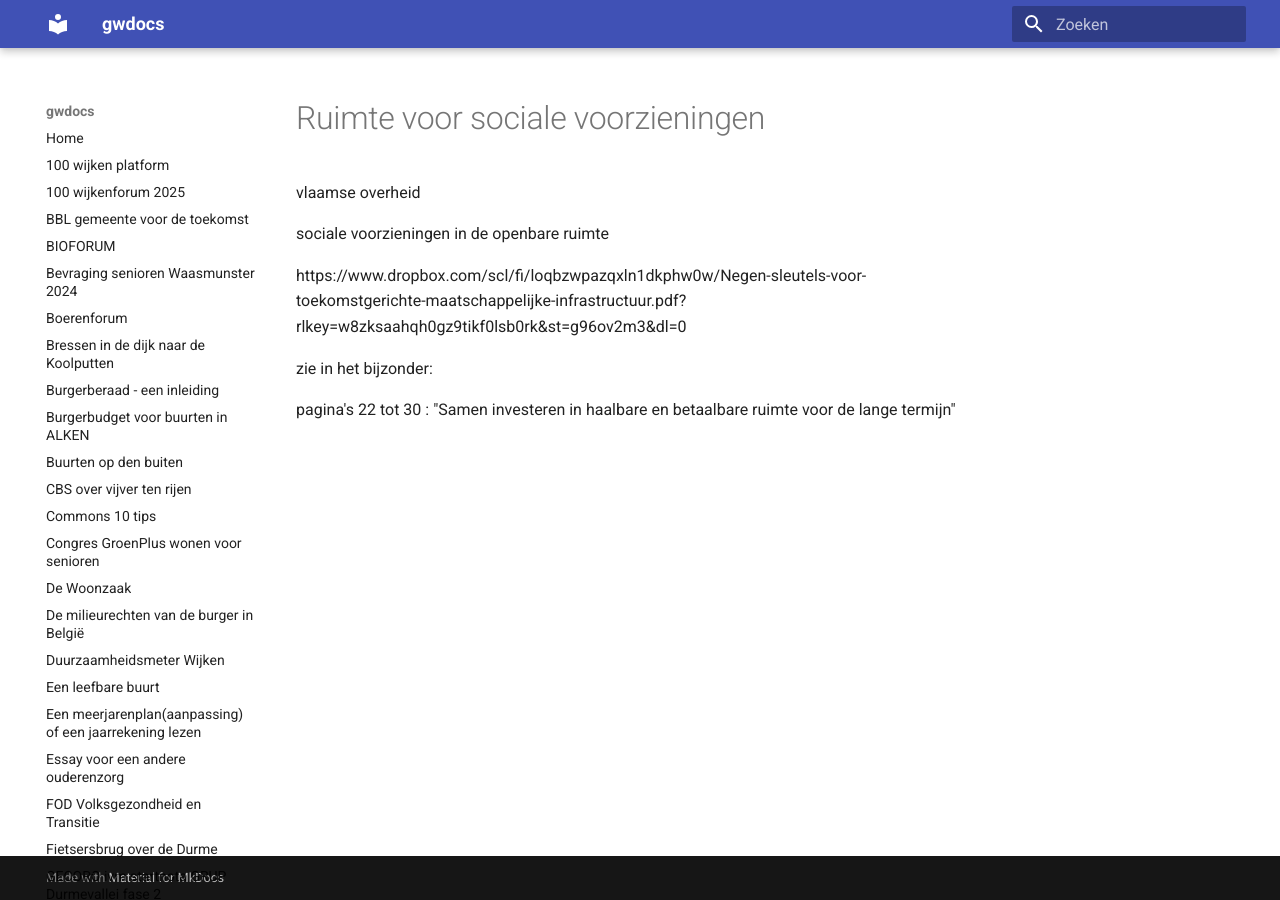
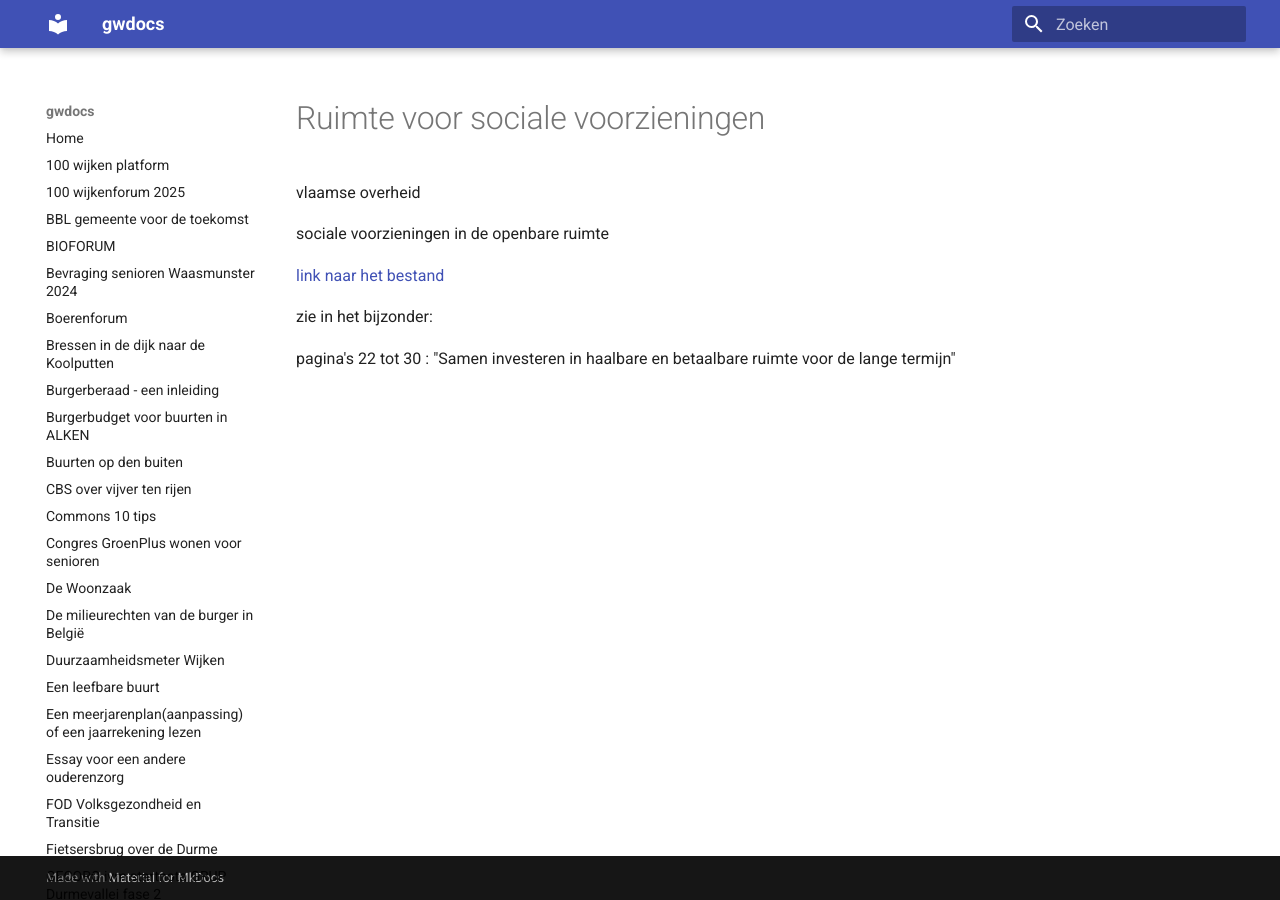
Before and after one commit to groenwaasmunster/gwdocs, an MkDocs documentation site: the page built from docs/ruimte voor sociale voorzieningen.md, in a window 1280 px wide. Built offline with MkDocs 1.6.1 and Material for MkDocs 9.7.7, drawn with Linux system fonts in a browser that asks for light colours.

Commit message:
Update ruimte voor sociale voorzieningen.md

```diff
--- a/docs/ruimte voor sociale voorzieningen.md
+++ b/docs/ruimte voor sociale voorzieningen.md
@@ -2,7 +2,7 @@ vlaamse overheid
 
 sociale voorzieningen in de openbare ruimte
 
-https://www.dropbox.com/scl/fi/loqbzwpazqxln1dkphw0w/Negen-sleutels-voor-toekomstgerichte-maatschappelijke-infrastructuur.pdf?rlkey=w8zksaahqh0gz9tikf0lsb0rk&st=g96ov2m3&dl=0
+[link naar het bestand](https://www.dropbox.com/scl/fi/loqbzwpazqxln1dkphw0w/Negen-sleutels-voor-toekomstgerichte-maatschappelijke-infrastructuur.pdf?rlkey=w8zksaahqh0gz9tikf0lsb0rk&st=g96ov2m3&dl=0)
 
 zie in het bijzonder:
 
```
